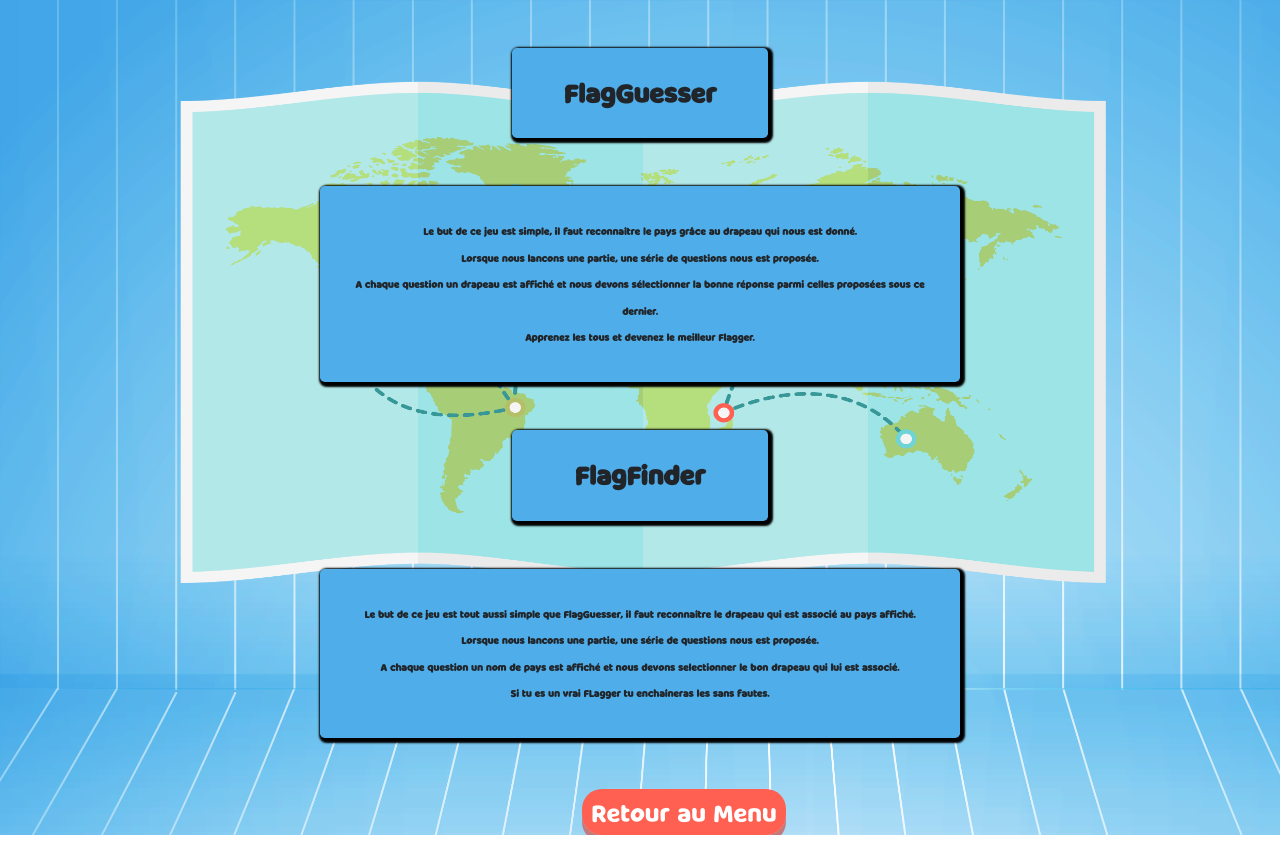
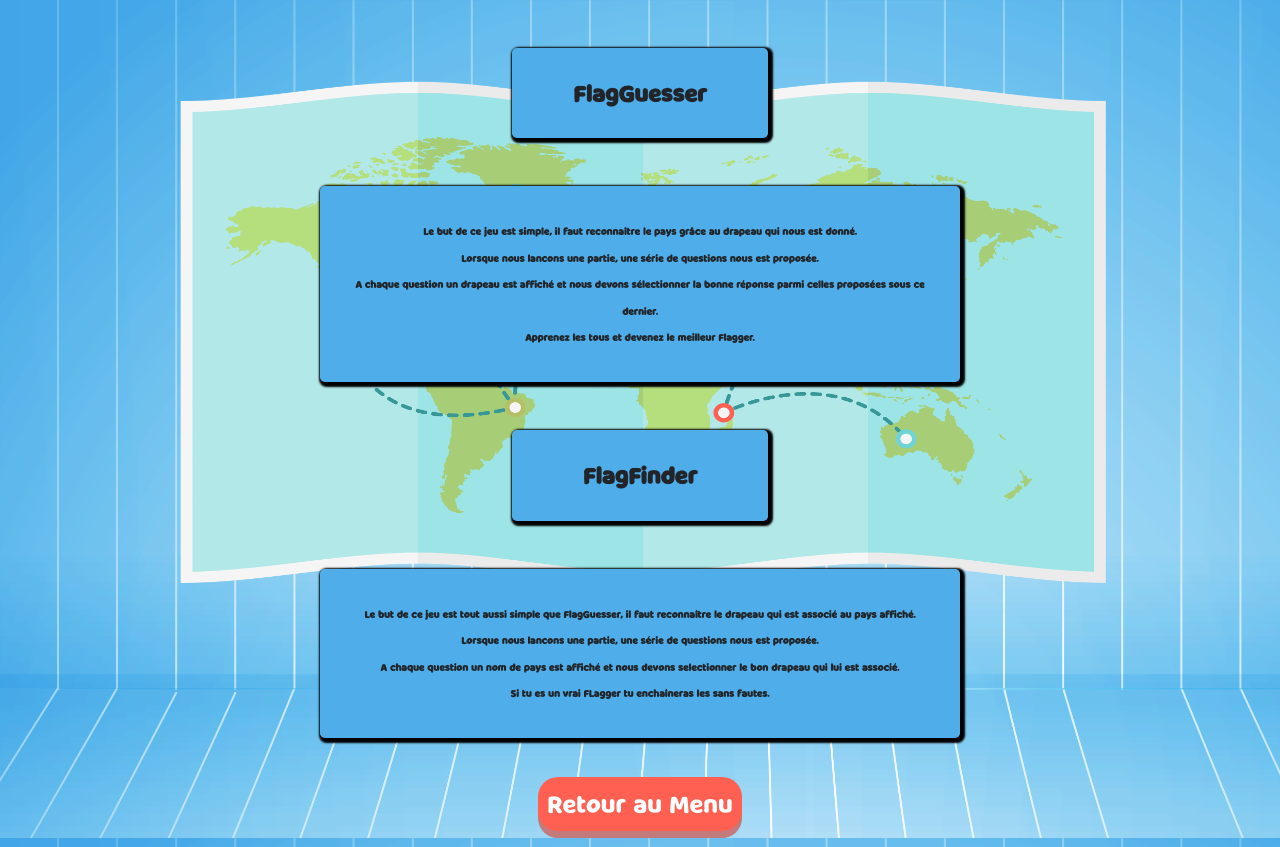
Before and after one commit to remiLNG/GeoQuizz, a plain HTML site: page GeoQuizz/Regle.html in a window 1280 px wide. Drawn offline with nearby package versions, Linux system fonts and the light colour scheme.

Commit message:
#19 #20 Design des différents jeux et menu

```diff
--- a/GeoQuizz/Regle.html
+++ b/GeoQuizz/Regle.html
@@ -32,11 +32,15 @@
         FlagFinder
     </div>
     <div id="text" class="policeS jumbotron">
-        Le but de ce jeu est tout aussi simple que FlagGuesser, il faut reconnaître le drapeau qui est associé au pays affiché.<br>
+        Le but de ce jeu est tout aussi simple que FlagGuesser, il faut reconnaître le drapeau qui est associé au pays
+        affiché.<br>
         Lorsque nous lancons une partie, une série de questions nous est proposée. <br>
         A chaque question un nom de pays est affiché et nous devons selectionner le bon drapeau qui lui est associé.<br>
         Si tu es un vrai FLagger tu enchaîneras les sans fautes.
     </div>
-
-    <a class="button2" href="./menu.html"> Retour au Menu </a>
+    <div id="retour">
+        <p id="pfin">
+            <a class="button2" href="./menu.html"> Retour au Menu </a>
+        </p>
+    </div>
 </body>
--- a/GeoQuizz/css/flagGuesser.css
+++ b/GeoQuizz/css/flagGuesser.css
@@ -1,3 +1,9 @@
+@font-face {
+    src: url( ../fonts/MilkyNice.ttf );
+    font-family: milky;
+}
+
+
 body {
     background-image: url("../assets/jeux.png");
     background-size:cover;
@@ -12,13 +18,12 @@ body {
 /* Partie drapeau et conteneur du drapeau  */
 
 div.jumbotron {
-    margin-top: 12rem;
-    padding-top: 2rem;
-    padding-bottom: 2rem;
-    background-color: rgb(79, 174, 234);
+    width: 50%;
+    margin-top: 15%;
+    margin-left: 25%;
+    background-color: rgba(255, 255, 255, 0.2);
     background-size: cover;
-    box-shadow: 2px 2px 2px 3px black;
-
+    border-radius: 25px 25px 25px 25px;
 }
 
 #nbquestion{
@@ -27,9 +32,9 @@ div.jumbotron {
 
 
 div.jumbotron #flag{
-    max-width: 50%;
+    max-width: 100%;
     height: auto;
-    border-image: linear-gradient(red, blue) 27;
+    border-radius: 25px 25px 25px 25px;
 
 }
 
@@ -38,54 +43,101 @@ div.jumbotron #flag{
 .police{
     text-align: center;
     padding-top: 3rem;
-    font-family: Lucida Console, Lucida Sans Typewriter, monaco, Bitstream Vera Sans Mono, monospace;
-    font-size: 24px;
+    font-family: milky;
+    font-size: 100%;
     font-style: normal;
     font-variant: normal;
     font-weight: 700;
     line-height: 26.4px;
 }
 
-.policeS{
-    text-align: center;
-    padding-top: 2rem;
-    font-family: Lucida Console, Lucida Sans Typewriter, monaco, Bitstream Vera Sans Mono, monospace;
-    font-size: 16px;
-    font-style: normal;
-    font-variant: normal;
-    font-weight: 700;
-    line-height: 26.4px;
-}
-
-/* Partie question  */
-
-#question{
-    text-align: center;
-}
 
 /* Partie Liste des réponses  */
 
 ul{
     list-style: none;
-    cursor: pointer;
+    justify-content: space-around;
+    display: flex;
 }
 
 ul.jumbotron {
-    background-color:rgb(79, 174, 234);
-    margin-top: 2rem;
-    padding-top: 2rem;
-    padding-bottom: 2rem;
-    box-shadow: 2px 2px 2px black;
+    background-color:rgba(255, 255, 255, 0.2);
+    border-radius: 25px 25px 25px 25px;
 }
 
-#response {
-    margin-right: 2rem;
-    margin-top: 1rem;
+li {
+    margin-left: 5%;
+}
+
+/* Partie pour les boutons */
+
+a{
+    text-decoration: none !important;
+    color: white !important;
+    background: #ffffff;
+    position: relative;
+    padding: 0.7%;
+    font-family: milky;
+    font-size: 150%;
+    border-radius: 20px;
+    box-shadow: 0px 15px 0px 0px #f02046, 0px 0px 20px 0px #bbb;
+    transition: all 0.1s;
+}
+
+a:hover {
+    background-color: #e94b68;
+    font-size: 175%;
+}
+
+a:active{
+    top: 0.5rem;
+    box-shadow: 0px 7px 0px 0px #f02046;
+}
+
+.button2{
+    background-color: rgb(255, 96, 82);
+    box-shadow: 0px 7px 0px 0px rgb(194, 122, 122);
+}
+.button2:active{
+    box-shadow: 0px 7px 0px 0px rgb(194, 122, 122);
+}
+
+#pfin{
+    margin-top: 3%;
+}
+
+/* pour le drapeau */
+
+#question, img{
+    border-radius: 25%;
 }
 
 
-/* FlagFinder */
+/* Pour les réponses */
 
-#question, img{
-    height: 100px;
+.btnanswer {
+    display: inline-block;
+    padding: 1%;
+    font-size: 175%;
+    cursor: pointer;
+    text-align: center;
+    text-decoration: none;
+    outline: none;
+    color: #fff;
+    background-color: #047cc2;
+    border: none;
+    border-radius: 10%;
+    box-shadow: 0px 7px 0px 0px rgb(51, 157, 255);
+    transition: all 0.1s;
+  }
+
+  li:hover {
+      background-color: #0a6599;
+      padding: 2%;
 }
+
+  .btnanswer:active {
+    background-color: #047cc2;
+    box-shadow: 0 5px rgb(51, 157, 255);
+    transform: translateY(4px);
+  }
--- a/GeoQuizz/css/menu.css
+++ b/GeoQuizz/css/menu.css
@@ -29,8 +29,6 @@ a {
   color: white !important;
   background: #ffffff;
   position: relative;
-  margin: 10%;
-  top: 1.5rem;
   padding: 0.7%;
   font-size: 150%;
   border-radius: 20px;
@@ -38,8 +36,13 @@ a {
   transition: all 0.1s;
 }
 
+a:hover {
+  background-color: #e94b68;
+  font-size: 175%;
+}
+
 a:active {
-  top: 2rem;
+  top: 0.5rem;
   box-shadow: 0px 7px 0px 0px #f02046;
 }
 
--- a/GeoQuizz/css/regles.css
+++ b/GeoQuizz/css/regles.css
@@ -8,7 +8,6 @@ body {
     background-size:cover;
     height:100%;
     background-repeat:no-repeat;
-    background-position-y: 100%;
     background-attachment:fixed;
     background-position: center !important;
 }
@@ -17,7 +16,7 @@ body {
   text-align: center;
   padding-top: 3rem;
   font-family: milky;
-    font-size:2vw;
+  font-size:1.75vw;
   font-style: normal;
   font-variant: normal;
   font-weight: 700;
@@ -64,8 +63,6 @@ a {
   color: white !important;
   background: #ffffff;
   position: relative;
-  margin-left: 45.5%;
-  top: 1.5rem;
   padding: 0.7%;
   font-family: milky;
   font-size: 150%;
@@ -74,9 +71,21 @@ a {
   transition: all 0.1s;
 }
 
+a:hover {
+  background-color: #e94b68;
+  font-size: 175%;
+}
+
+
 a:active {
-  top: 2rem;
+  top: 0.5rem;
   box-shadow: 0px 7px 0px 0px #f02046;
+}
+
+#pfin{
+  margin-top: 3%;
+  justify-content: space-around;
+  display: flex;
 }
 
 .button2 {
```
Also changed, not shown: GeoQuizz/FlagGuesser.html (+4 -5 lines), GeoQuizz/js/flagGuesser/flagGuesser.js (+32 -29 lines), 1 other file. Lines whose indentation alone changed are shown as unchanged.
